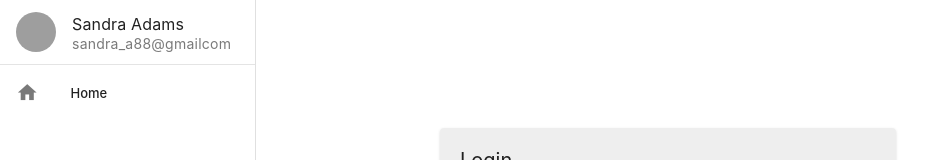
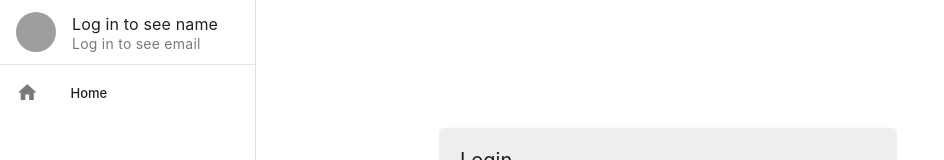
Before and after one commit to leotschritter/cad-frontend, a Vue app: page /login in a window 1280 px wide. Shown: the top 160 px of the page, without its empty margins (0-944 px from the left). Built offline with nearby package versions, Linux system fonts and the light colour scheme; no server answers; grey boxes are pictures that could not be loaded; the HTML template or start-up script is replaced by a standard one.

Commit message:
issue-2: Authentication now working

```diff
--- a/src/App.vue
+++ b/src/App.vue
@@ -5,18 +5,25 @@ import { useAuthStore } from "@/stores/auth.ts";
 
 export default defineComponent({
   name: 'App',
+  data() {
+    return {
+      authStore: null as any
+    }
+  },
   components: {
     RouterView
   },
   mounted() {
-    const auth = useAuthStore()
-    auth.restore()
-    // Keep tabs in sync (logout everywhere when one tab logs out)
-    window.addEventListener('storage', (e) => {
-      if (e.key === 'auth' && e.newValue === null) {
-        auth.logout()
-      }
-    })
+    this.authStore = useAuthStore()
+    this.authStore.restore()
+  },
+  computed: {
+    getEmail(): string {
+      return this.authStore?.user?.email ?? 'Log in to see email'
+    },
+    getName(): string {
+      return this.authStore?.user?.name ?? 'Log in to see name'
+    }
   }
 })
 </script>
@@ -30,9 +37,9 @@ export default defineComponent({
     >
       <v-list>
         <v-list-item
-            prepend-avatar="https://randomuser.me/api/portraits/women/85.jpg"
-            subtitle="sandra_a88@gmailcom"
-            title="Sandra Adams"
+            prepend-avatar="https://randomuser.me/api/portraits/lego/1.jpg"
+            :subtitle="getEmail"
+            :title="getName"
         ></v-list-item>
       </v-list>
 
--- a/src/stores/auth.ts
+++ b/src/stores/auth.ts
@@ -8,10 +8,6 @@ export const useAuthStore = defineStore('auth', {
   state: () => ({
     user: null as UserDto | null,
   }),
-
-  getters: {
-    isLoggedIn: (s) => !!s.user,
-  },
 
   actions: {
     login(user: UserDto) {
```
